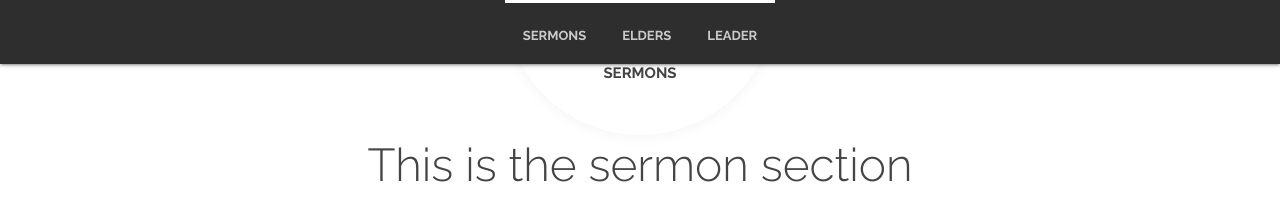
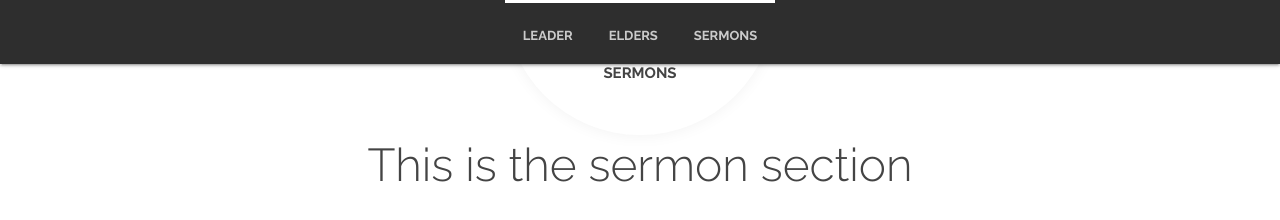
Before and after one commit to woodcock3/citychurch, a Jekyll site: the page built from _staff/03-sermons.md, in a window 1280 px wide. Shown: the top 220 px of the page. Built offline with Jekyll 4.4.1, drawn with Linux system fonts in a browser that asks for light colours.

Commit message:
Update collectionnav.html

```diff
--- a/_includes/collectionnav.html
+++ b/_includes/collectionnav.html
@@ -2,7 +2,7 @@
   <div class="nav-wrapper">
     <a href="#" data-target="mobile-demo" class="sidenav-trigger"><i class="left fa fa-bars fa-2x"></i></a>
     <ul class="hide-on-med-and-down">
-    {% for node in site.staff reversed %}
+    {% for node in site.staff %}
       {% capture id %}{{ node.id | remove:'/' | downcase }}{% endcapture %}
       <li class="p-{{id}}"><a href="#{{id}}">{{node.title}}</a></li>
     {% endfor %}
@@ -11,7 +11,7 @@
 </nav>
 
 <ul class="sidenav" id="mobile-demo">
-{% for node in site.staff reversed %}
+{% for node in site.staff %}
   {% capture id %}{{ node.id | remove:'/' | downcase }}{% endcapture %}
   <li class="p-{{id}}"><a href="#{{id}}">{{node.title}}</a></li>
 {% endfor %}
```
